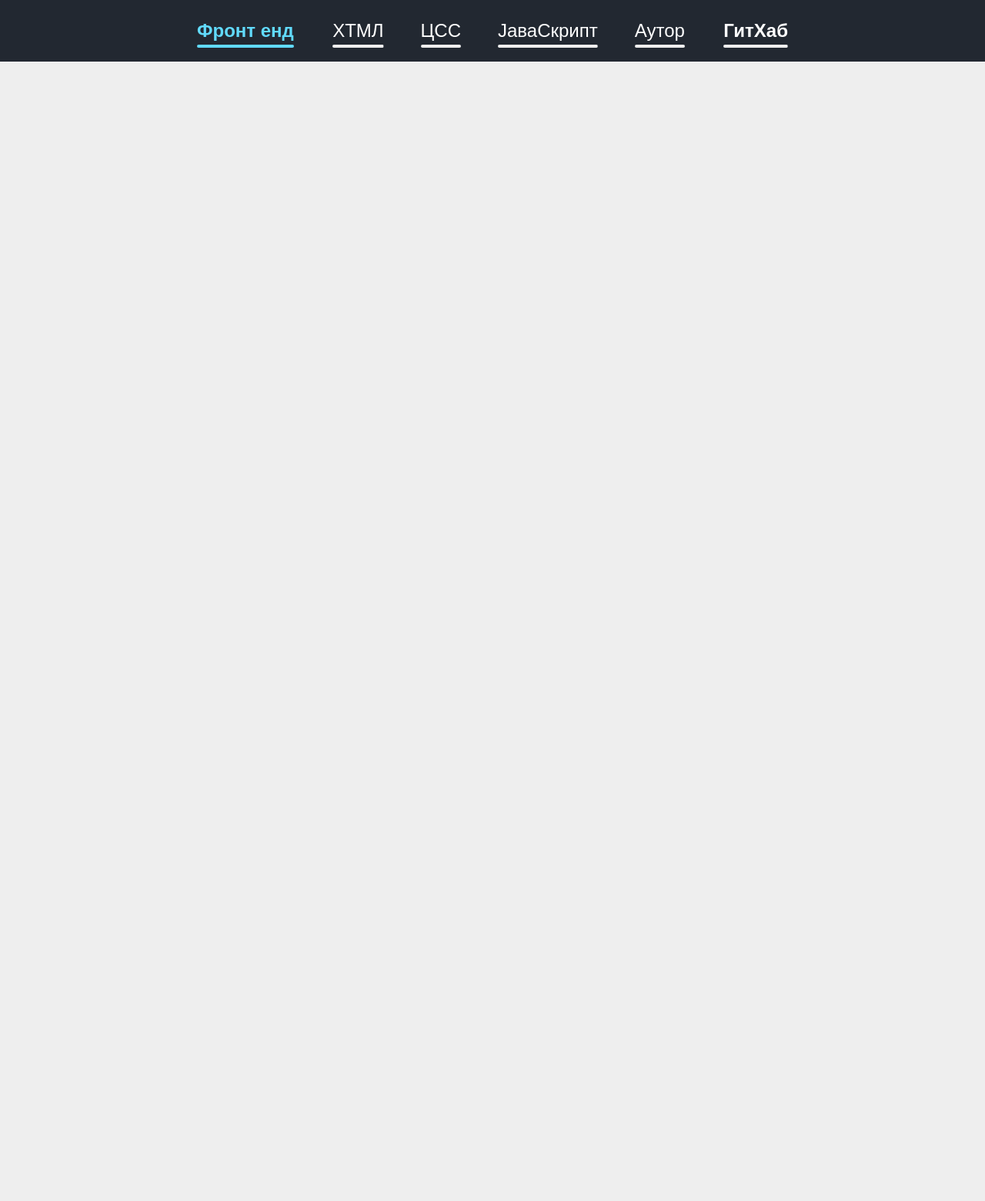
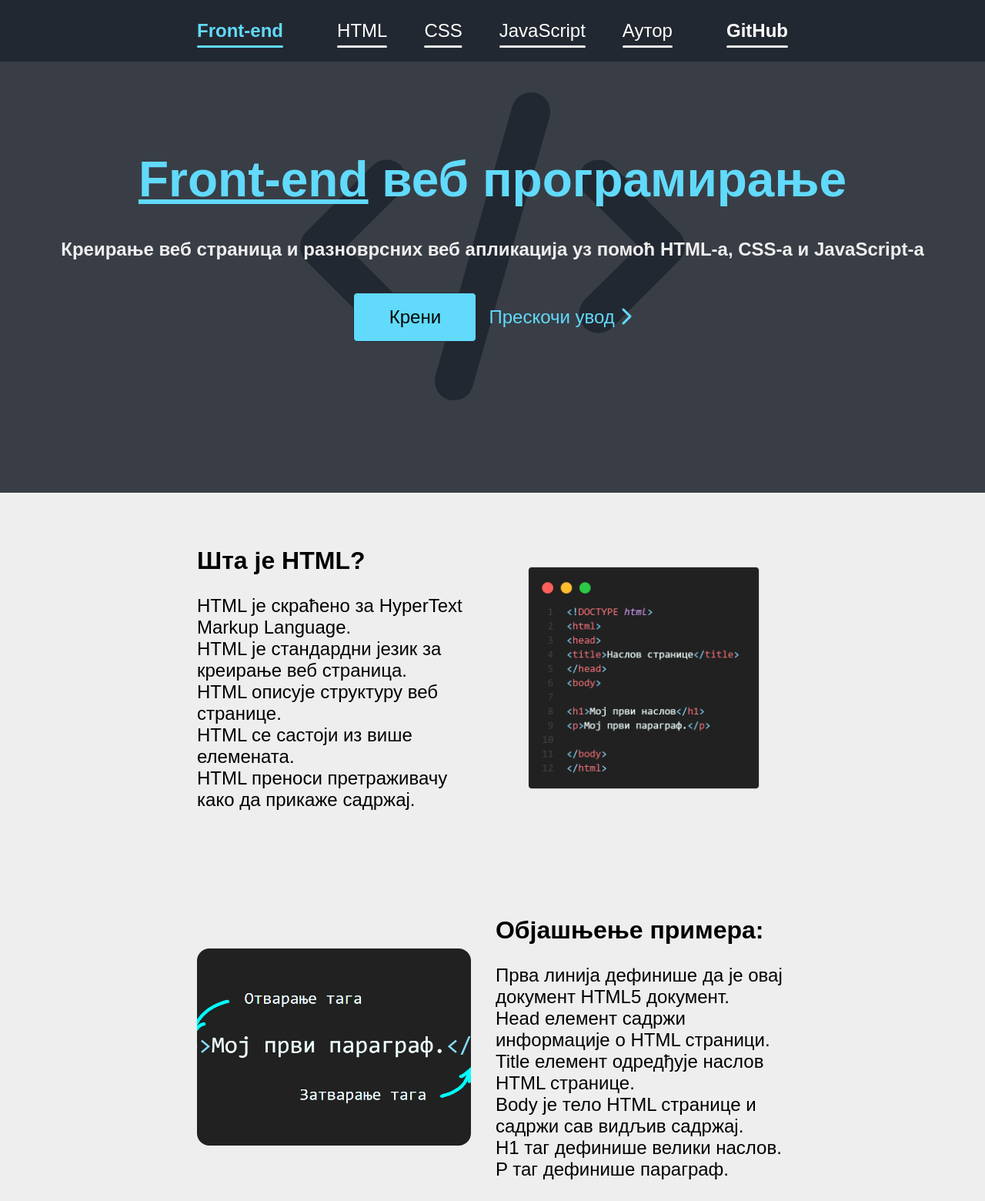
Before and after one commit to Jovan-K/Zavrsni-Projekat, a plain HTML site: page index.html in a window 1280 px wide. Shown: the top 1560 px of the page at 77% size. Drawn offline with Linux system fonts and the light colour scheme; a web font is replaced by a local one.

Commit message:
Veliki rad
Uvodni deo za HTML gotov, uvodni deo za veb programiranje ispisano

```diff
--- a/index.html
+++ b/index.html
@@ -5,22 +5,72 @@
     <meta http-equiv="X-UA-Compatible" content="IE=edge">
     <meta name="viewport" content="width=device-width, initial-scale=1.0">
     <link rel="stylesheet" href="style.css">
-    <title>Фронт-енд веб програмирање</title>
+    <script src="https://kit.fontawesome.com/ed73c4aa3e.js" crossorigin="anonymous"></script>
+
+    <title>Front-end веб програмирање</title>
 </head>
 <body>
     <header>
         <div class="hpolja">
-            <div class="hnaslov"><h2>Фронт енд</h2></div>
-            <div class="hstranica"><h2><a href="">ХТМЛ</a></h2></div>
-            <div class="hstranica"><h2><a href="">ЦСС</a></h2></div>
-            <div class="hstranica"><h2><a href="">ЈаваСкрипт</a></h2></div>
+            <div class="hnaslov"><h2>Front-end</h2></div>
+            <div class="hstranica"><h2><a href="">HTML</a></h2></div>
+            <div class="hstranica"><h2><a href="">CSS</a></h2></div>
+            <div class="hstranica"><h2><a href="">JavaScript</a></h2></div>
             <div class="hstranica"><h2><a href="">Аутор</a></h2></div>
-            <div class="hgithub"><h2><a href="https://github.com/Jovan-K">ГитХаб</a></h2></div>
+            <div class="hgithub"><h2><a href="https://github.com/Jovan-K">GitHub</a></h2></div>
         </div>
     </header>
 
     <main>
+        <!-- POCETAK STRANICE -->
+        <div class="pocetak">
+            <h1><u>Front-end</u> веб програмирање</h1>
+            <h3>Креирање веб страница и разноврсних веб апликација уз помоћ HTML-а, CSS-а и JavaScript-а</h3>
+            <br>
+            <div>
+                <button onclick="skrolNaUvod()">Крени</button>
+                <p onclick="skrolPreskociUvod()">Прескочи увод <i class="fa-solid fa-chevron-right"></i> </p>
+            </div>
+        </div>
+        <!-- UVOD U VEB PROG -->
+        <!--
+            Веб програмирање подразумева креирање веб страница уз помоћ програмских језика попут HTML-а, CSS-а и JavaScript-а. На овом сајту ћете научити основе ових програмских језика уз примере
+            који ће омогућити пробу истих. На крају ћете бити способни да креирате просте веб странице и занимљиве веб апликације налик оних које можете видети на мом GitHub профилу.
+            Чар front-end веб програмирања лежи у томе да је ваш рад видљив визуелно и може да се обликује и стилизује по вашој жељи тако да подстиче креативност и машту.
+            HTML (HyperText Markup Language) се користи за описивање садржаја на веб страници, док CSS (Cascading Style Sheets) омогућава уређивање изгледа странице.
+            JavaScript је језик програмирања који се користи за стварање интерактивности на веб страницама.
+        -->
 
+        <!-- UVOD U HTML -->
+        <div class="uvod">
+            <div class="usadrzaj">
+                <div class="uhtml">
+                    <h2>Шта је HTML?</h2>
+                    <p>
+                        HTML је скраћено за HyperText Markup Language. <br>
+                        HTML је стандардни језик за креирање веб страница. <br>
+                        HTML описује структуру веб странице. <br>
+                        HTML се састоји из више елемената. <br>
+                        HTML преноси претраживачу како да прикаже садржај. <br>
+                    </p>
+                </div>
+                <div class="uprimer"></div>
+            </div>
+            <div class="usadrzaj">
+                <div class="uprimer2"></div>
+                <div class="uhtml">
+                    <h2>Објашњење примера:</h2>
+                    <p>
+                        Прва линија дефинише да је овај документ HTML5 документ. <br>
+                        Head елемент садржи информације о HTML страници. <br>
+                        Title елемент одредђује наслов HTML странице. <br>
+                        Body је тело HTML странице и садржи сав видљив садржај. <br>
+                        H1 таг дефинише велики наслов. <br>
+                        P таг дефинише параграф. <br>
+                    </p>
+                </div>
+            </div>
+        </div>
     </main>
 
     <footer>
--- a/script.js
+++ b/script.js
@@ -0,0 +1,15 @@
+function skrolNaUvod(){
+    window.scroll({
+        top: 560,
+        left: 0,
+        behavior: 'smooth'
+      });
+}
+
+function skrolPreskociUvod(){
+    window.scroll({
+        top: 1000,
+        left: 0,
+        behavior: 'smooth'
+      });
+}
--- a/style.css
+++ b/style.css
@@ -34,6 +34,7 @@ header{
     display: flex;
     justify-content: center;
     align-items: center;
+    z-index: 999;
 }
 
 .hpolja{
@@ -79,7 +80,7 @@ header{
     bottom: 12px;
     position: absolute;
     width: 100%;
-    height: 4px;
+    height: 3px;
     background: linear-gradient(to left, var(--clr-4) 50%, var(--clr-naslov) 50%) right;
     background-size: 200%;
     transition: .2s ease-out;
@@ -91,7 +92,7 @@ header{
     bottom: 12px;
     position: absolute;
     width: 100%;
-    height: 4px;
+    height: 3px;
     background: linear-gradient(to left, var(--clr-4) 50%, var(--clr-naslov) 50%) right;
     background-size: 200%;
     transition: .2s ease-out;
@@ -103,7 +104,7 @@ header{
     bottom: 12px;
     position: absolute;
     width: 100%;
-    height: 4px;
+    height: 3px;
     background-color: var(--clr-naslov);
     border-radius: 5px;
 }
@@ -161,9 +162,128 @@ main{
     width: 100vw;
     height: 200vh;
     background-color: var(--clr-4);
-    justify-content: center;
+    display: flex;
     align-items: center;
     flex-direction: column;
 }
 
 /* OSTALO JE SADRZAJ */
+
+/* POCETAK */
+.pocetak{
+    width: 100%;
+    height: 40rem;
+    display: flex;
+    justify-content: center;
+    align-items: center;
+    flex-direction: column;
+    background-color: var(--clr-2);
+    color: var(--clr-4);
+}
+
+.pocetak h1{
+    color: var(--clr-naslov);
+    font-size: 4em;
+    z-index: 1;
+    margin: 0;
+    margin-bottom: 1rem;
+}
+.pocetak h3{
+    color: var(--clr-4);
+    font-size: 1.5em;
+    z-index: 1;
+}
+.pocetak button{
+    height: 4rem;
+    width: 10rem;
+    z-index: 1;
+
+    border: 1px solid var(--clr-1);
+    background-color: var(--clr-naslov);
+    transition: all 0.5s;
+
+    border-radius: 5px;
+
+    font-size: 1.5em;
+}
+.pocetak div{
+    z-index: 1;
+    display: flex;
+    gap: 1rem;
+}
+
+.pocetak p{
+    align-self: center;
+    font-size: 1.5em;
+    margin: 0;
+    color: var(--clr-naslov);
+    transition: all 0.5s;
+}
+
+.pocetak button:hover{
+    background-color: var(--clr-4);
+    cursor: pointer;
+}
+.pocetak p:hover{
+    color: var(--clr-4);
+    cursor: pointer;
+
+}
+.pocetak::before{
+    font-family: "Font Awesome 6 Free"; font-weight: 900;
+    content: "\f121";
+    position: absolute;
+    z-index: 0;
+    font-size: 25em;
+
+    color: var(--clr-1);
+}
+
+/* UVOD U VEB PROG */
+/*UVOD U HTML*/
+
+.uvod{
+    width: 100%;
+    height: 60rem;
+    display: flex;
+    justify-content: center;
+    align-items: center;
+    flex-direction: column;
+    background-color: var(--clr-4);
+
+}
+
+.usadrzaj{
+    width: 60%;
+    height: 100%;
+    display: flex;
+    justify-content: center;
+    align-items: center;
+    gap: 2rem;
+}
+
+.uhtml h2{
+    font-size: 2em;
+}
+
+.uhtml p{
+    font-size: 1.5em;
+}
+
+.uprimer{
+    width: 40rem;
+    height: 30rem;
+    background-image: url(./slike/primer1.png);
+    background-size: contain;
+    background-repeat: no-repeat;
+    background-position: center;
+}
+.uprimer2{
+    width: 40rem;
+    height: 16rem;
+    border-radius: 1rem;
+    background-image: url(./slike/primer2.png);
+    background-size: cover;
+    background-repeat: no-repeat;
+    background-position: center;
+}
```
Also changed, not shown: slike/primer1.png (added), slike/primer2.png (added).
